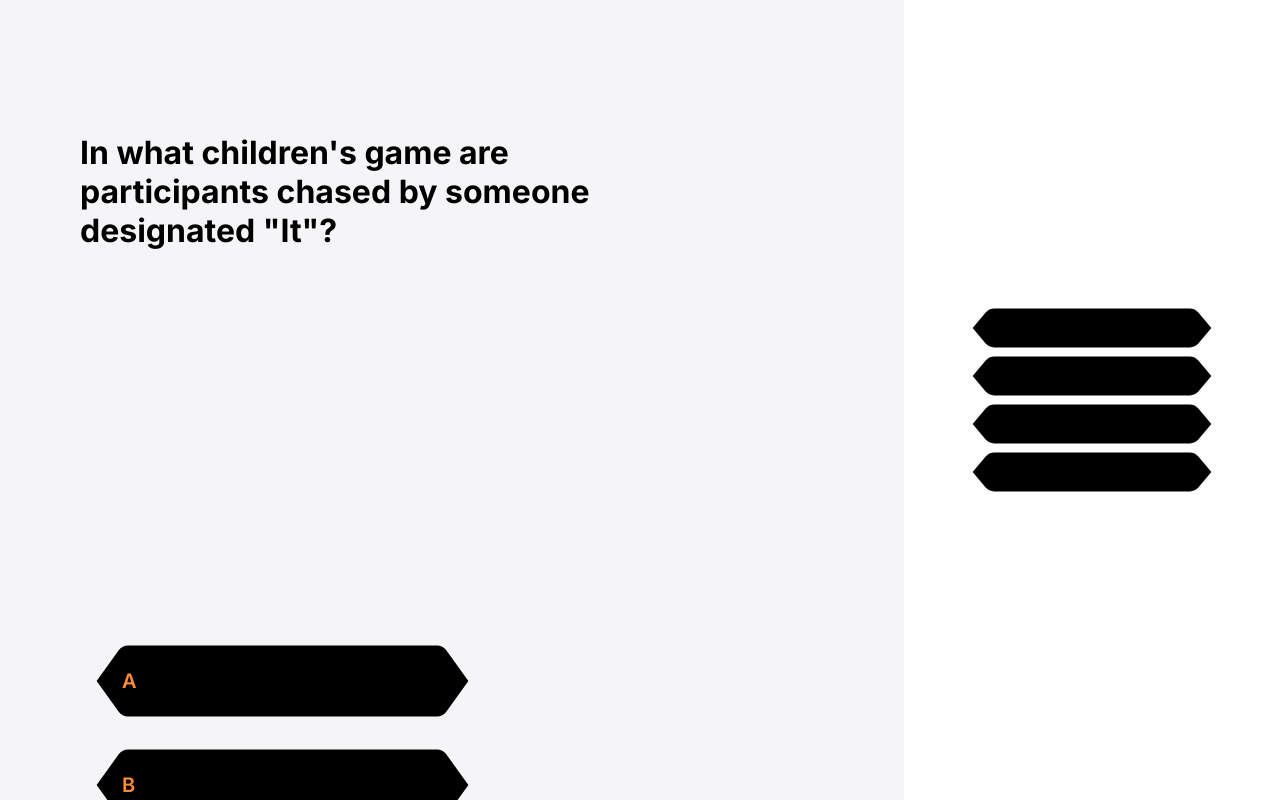
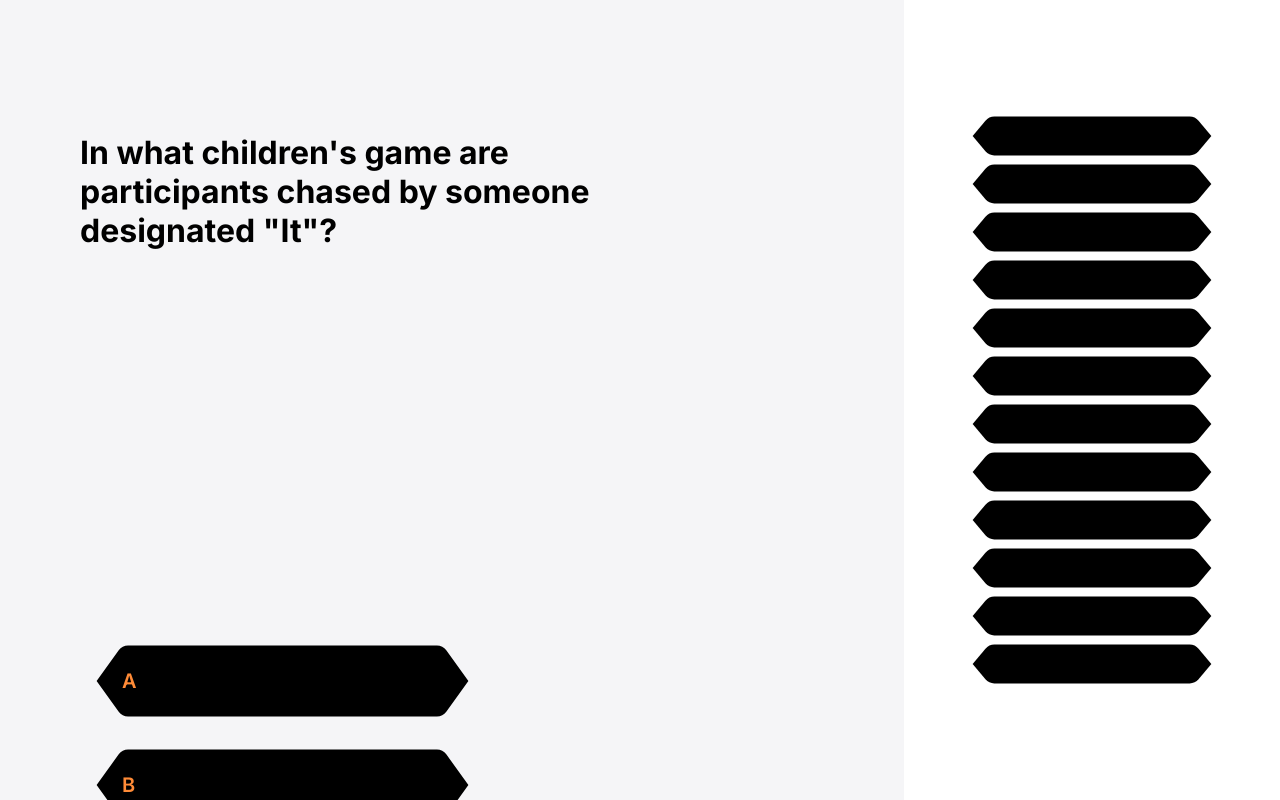
Before and after one commit to JohnyYer/millionaire, a Next.js app: page /play in a window 1280 px wide. Built offline with nearby package versions, Linux system fonts and the light colour scheme.

Commit message:
Score board logic

```diff
--- /dev/null
+++ b/src/app/components/ScoreBoard.tsx
@@ -0,0 +1,40 @@
+"use client";
+
+import { useCallback } from "react";
+import { UseGameContext } from "../context/game-context";
+import ScoreBlock from "./ScoreBlock";
+
+function ScoreBoard() {
+  const { gameQuestions, currentQuestion } = UseGameContext();
+
+  const scoreBlockType = useCallback(
+    (index: number) => {
+      if (currentQuestion === index) {
+        return "current";
+      }
+      if (currentQuestion > index) {
+        return "past";
+      }
+      return "future";
+    },
+    [currentQuestion]
+  );
+
+  return (
+    <>
+      {gameQuestions.questions.map((question, index) => (
+        <div
+          key={question.price}
+          className={`play-area__sidebar-score-block ${scoreBlockType(index)}`}
+        >
+          <ScoreBlock type={scoreBlockType(index)} />
+          <div className="play-area__sidebar-score-block-text">
+            ${question.price}
+          </div>
+        </div>
+      ))}
+    </>
+  );
+}
+
+export default ScoreBoard;
--- a/src/app/context/game-context.tsx
+++ b/src/app/context/game-context.tsx
@@ -36,7 +36,6 @@ export const GameContext = createContext<GameContextT | null>(null);
 export default function GameContextProvider({
   children,
 }: GameContextProviderProps) {
-  // const [gameObject, setGameObject] = useState(GameQuestions);
   const [currentQuestion, setCurrentQuestion] = useState(0);
 
   const nextQuestion = useCallback(
--- a/src/app/play/page.scss
+++ b/src/app/play/page.scss
@@ -56,7 +56,7 @@
 
     &-score {
       display: flex;
-      flex-direction: column;
+      flex-direction: column-reverse;
       gap: 8px;
 
       &-block {
@@ -69,6 +69,10 @@
         &-text {
           position: absolute;
         }
+
+        &.past {
+          color: $black-40;
+        }
       }
     }
   }
--- a/src/app/play/page.tsx
+++ b/src/app/play/page.tsx
@@ -1,39 +1,14 @@
 import GameField from "../components/GameField";
-import ScoreBlock from "../components/ScoreBlock";
+import ScoreBoard from "../components/ScoreBoard";
 import "./page.scss";
 
 function Play() {
-  const questions = [
-    {
-      price: "$1",
-    },
-    {
-      price: "$2,000,000",
-    },
-    {
-      price: "$3,000,000",
-    },
-    {
-      price: "$4,000,000",
-    },
-  ];
-
   return (
     <div className="play-area">
       <GameField />
       <div className="play-area__sidebar">
         <div className="play-area__sidebar-score">
-          {questions.map((question) => (
-            <div
-              key={question.price}
-              className="play-area__sidebar-score-block"
-            >
-              <ScoreBlock type="future" />
-              <div className="play-area__sidebar-score-block-text">
-                {question.price}
-              </div>
-            </div>
-          ))}
+          <ScoreBoard />
         </div>
       </div>
     </div>
```
